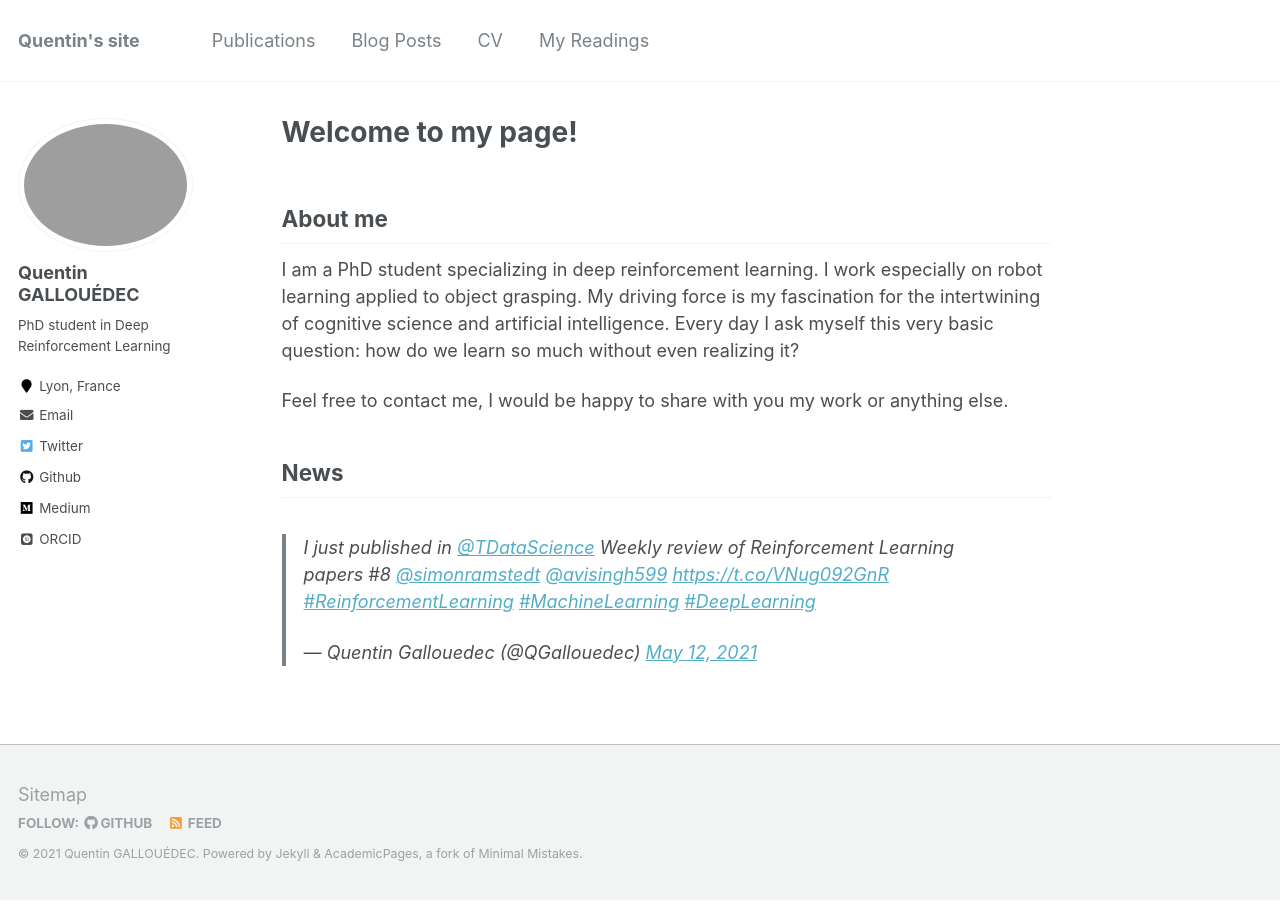
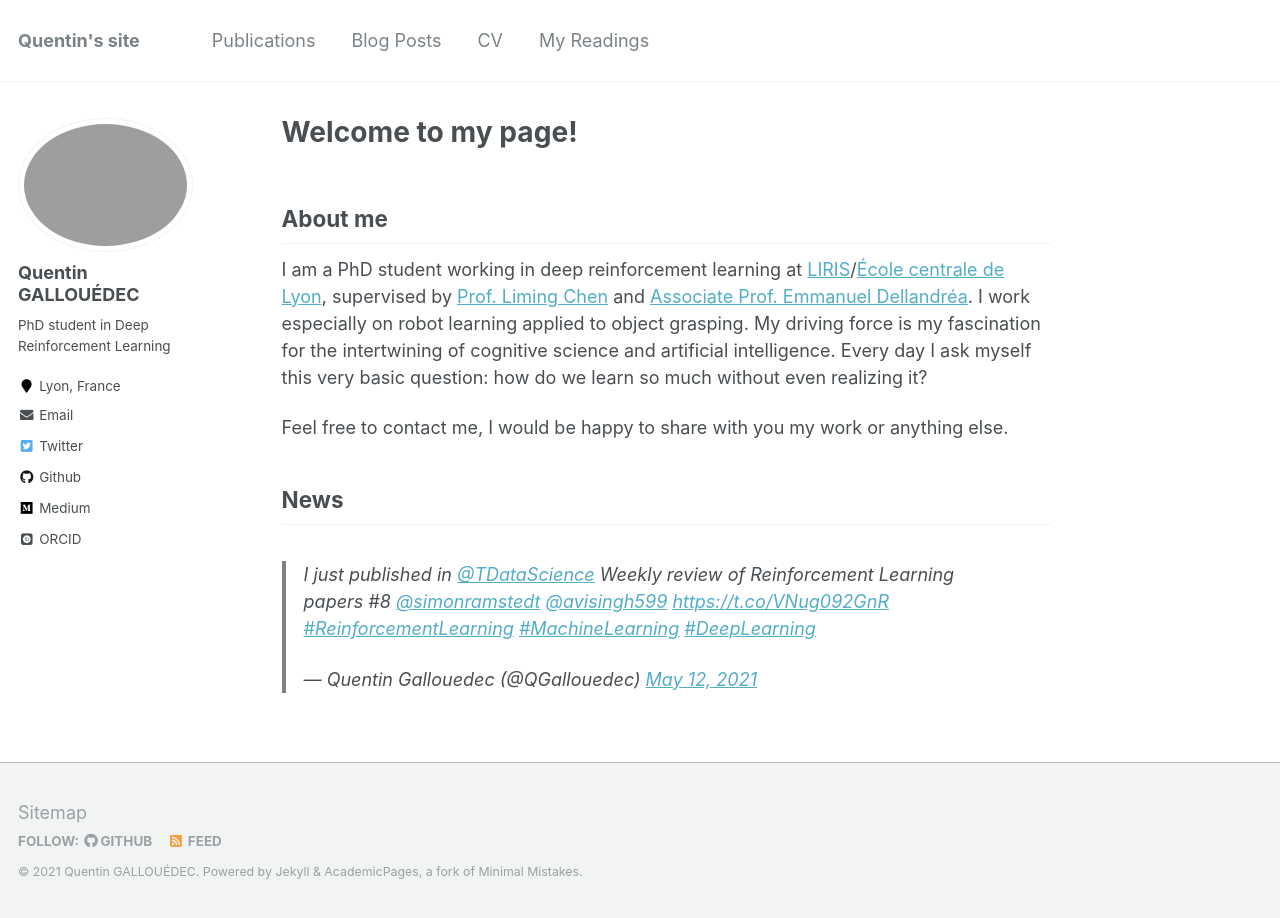
Before and after one commit to qgallouedec/qgallouedec.github.io, a Jekyll site: the page built from _pages/about.md, in a window 1280 px wide. Built offline with Jekyll 4.4.1, drawn with Linux system fonts in a browser that asks for light colours; some web fonts are replaced; comment, search, counter and statistics services are not loaded.

Commit message:
add emmanuel and links to personnal pages

```diff
--- a/_pages/about.md
+++ b/_pages/about.md
@@ -11,7 +11,7 @@ redirect_from:
 
 ## About me
 
-I am a PhD student specializing in deep reinforcement learning. I work especially on robot learning applied to object grasping. My driving force is my fascination for the intertwining of cognitive science and artificial intelligence. Every day I ask myself this very basic question: how do we learn so much without even realizing it?
+I am a PhD student working in deep reinforcement learning at [LIRIS](https://liris.cnrs.fr)/[École centrale de Lyon](https://www.ec-lyon.fr), supervised by [Prof. Liming Chen](https://sites.google.com/view/limingchen/accueil) and [Associate Prof. Emmanuel Dellandréa](http://perso.ec-lyon.fr/emmanuel.dellandrea/index.php). I work especially on robot learning applied to object grasping. My driving force is my fascination for the intertwining of cognitive science and artificial intelligence. Every day I ask myself this very basic question: how do we learn so much without even realizing it?
 
 Feel free to contact me, I would be happy to share with you my work or anything else.
 
```
Also changed, not shown: _pages/cv.md (+1 -1 lines).
